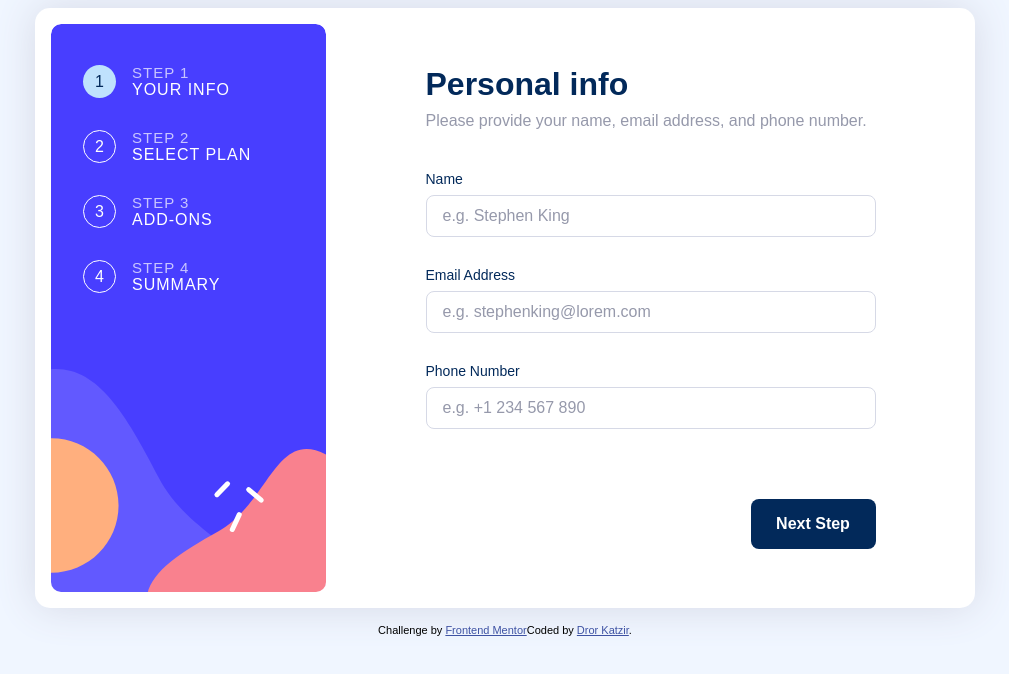
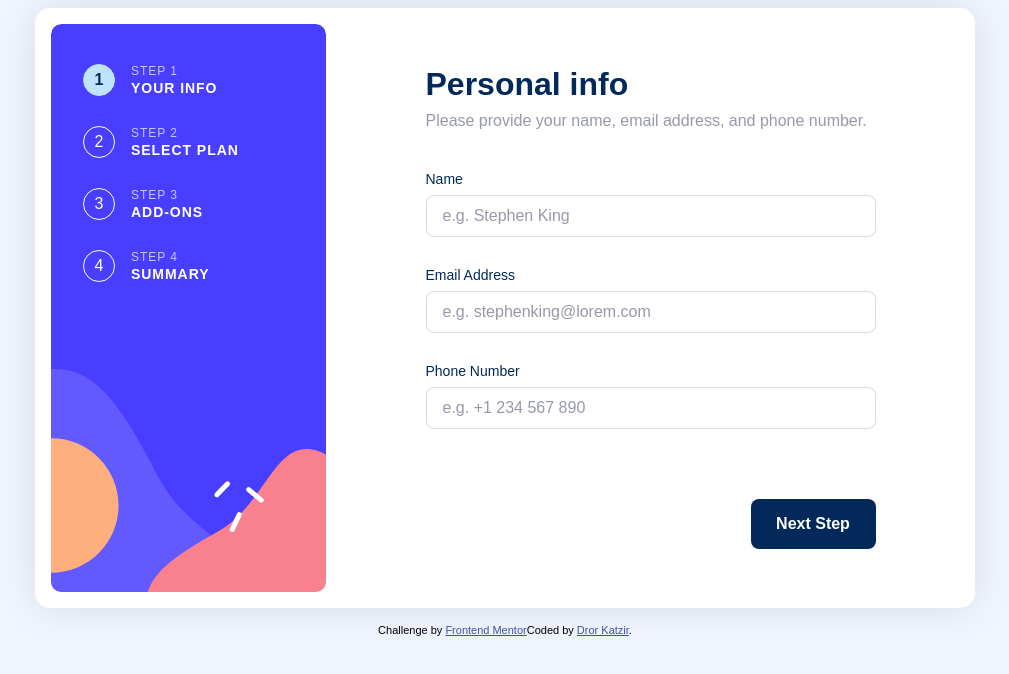
Before and after one commit to DorKatzir/multi-step-form, a React (Vite) app: page / in a window 1280 px wide. Shown: the top 674 px of the page, without its empty margins (135-1144 px from the left). Built offline with nearby package versions, Linux system fonts and the light colour scheme.

Commit message:
Sidebar typography css styles

```diff
--- a/src/index.css
+++ b/src/index.css
@@ -73,37 +73,40 @@ body {
   gap: 1rem;
 }
 .step .step_number {
-  width: 33px;
-  height: 33px;
+  width: 32px;
+  height: 32px;
   border-radius: 50%;
   text-align: center;
   display: inline-flex;
   align-items: center;
   justify-content: center;
   font-weight: 500;
-  font-style: normal;
   color: var(--White);
   border: 1px solid var(--White);
 }
 .step .active {
   background-color: var(--Light-blue);
   color: var(--Marine-blue);
-  border: none;
+  border-color: var(--Light-blue);
+  font-weight: 700;
 }
 .step .step_box {
   color: var(--White);
-  display: inline-flex;
+  display: flex;
   flex-direction: column;
+  justify-content: space-between;
   text-transform: uppercase;
-  font-style: normal;
-  letter-spacing: 1px;
+  letter-spacing: 0.12rch;
+  height: 100%;
 }
 .step .step_box .title {
   opacity: 0.7;
-  font-size: 15px;
+  font-size: 12px;
+  font-weight: 500;
 }
 .step .step_box .text {
-  font-weight: 500;
+  font-weight: 700;
+  font-size: 14px;
 }
 
 .main {
--- a/src/index.scss
+++ b/src/index.scss
@@ -78,38 +78,40 @@ body{
     gap: 1rem;
 
     .step_number{
-        // background-color: var(--Light-blue);
-        width: 33px;
-        height: 33px;
+        width: 32px;
+        height: 32px;
         border-radius: 50%;
         text-align: center;
         display: inline-flex;
         align-items: center;
         justify-content: center;
         font-weight: 500;
-        font-style: normal;
         color: var(--White);
         border: 1px solid var(--White);
     }
     .active{
         background-color: var(--Light-blue);
         color: var(--Marine-blue);
-        border: none;
+        border-color: var(--Light-blue);
+        font-weight: 700;
     }
     .step_box{
         color: var(--White);
-        display: inline-flex;
+        display: flex;
         flex-direction: column;
+        justify-content:space-between;
         text-transform: uppercase;
-        font-style: normal;
-        letter-spacing: 1px;
+        letter-spacing: .12rch;
+        height: 100%;
 
         .title{
             opacity: .7;
-            font-size: 15px;
+            font-size: 12px;
+            font-weight: 500;
         }
         .text{
-            font-weight: 500;
+            font-weight: 700;
+            font-size: 14px;
         }
     }
 }
```
